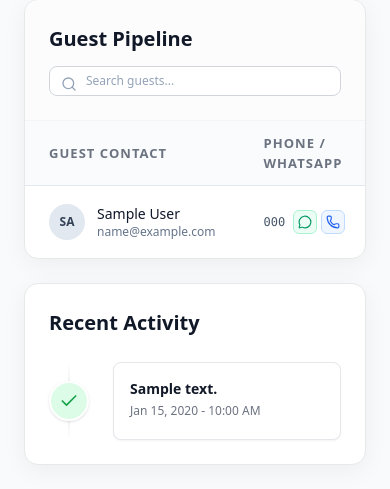
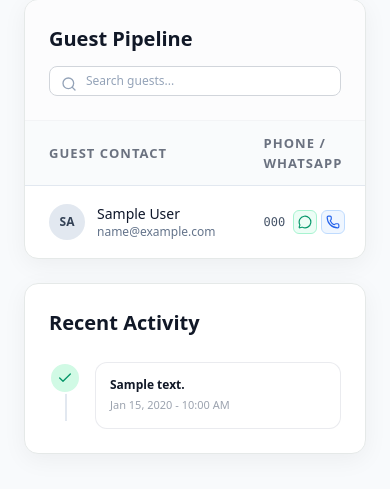
Before and after one commit to AimaKoraki/toastmasters-crm, a FastAPI app: template app/templates/index.html in a window 390 px wide. Shown: the part 1269-1758 px from the top of the page. After the commit the page ends 1723 px from the top, so only its background shows below. Run offline with FastAPI, Linux system fonts and the light colour scheme; the template is opened without the code that fills it: most values are stand-ins (such as "Sample title", 1, 10 or a date in 2020); some libraries are stand-ins or nearby versions.

Commit message:
fix(ui): resolve desktop viewport overflow, sidebar activity feed layout, and modal responsive scroll

```diff
--- a/app/templates/base.html
+++ b/app/templates/base.html
@@ -204,7 +204,7 @@
     <!-- ============================================================ -->
     <!-- MAIN BODY AREA                                                -->
     <!-- ============================================================ -->
-    <main class="w-full {% if request.session.get('authenticated') %}md:ml-64{% endif %} flex-1 bg-slate-50 min-h-screen flex flex-col">
+    <main class="{% if request.session.get('authenticated') %}md:ml-64{% endif %} flex-1 min-w-0 bg-slate-50 min-h-screen flex flex-col">
 
         {% if request.session.get("authenticated") %}
         <!-- Dynamic Top Bar (Desktop) — updates on navigation -->
--- a/app/templates/index.html
+++ b/app/templates/index.html
@@ -38,7 +38,7 @@
                 <!-- MAIN COLUMN (Left / 8 cols) -->
                 <div class="lg:col-span-8 space-y-6">
 
-                    <div class="grid grid-cols-1 lg:grid-cols-2 gap-6">
+                    <div class="grid grid-cols-1 xl:grid-cols-2 gap-6">
                         <!-- Upcoming Meeting Card -->
                         <section class="card bg-[#1e293b] text-white overflow-hidden relative">
                             <!-- Decorative background element -->
@@ -211,19 +211,19 @@
                     <section class="card card-hover p-6 h-full">
                         <h2 class="text-[20px] font-semibold text-gray-900 mb-6">Recent Activity</h2>
 
-                        <div class="space-y-6 relative before:absolute before:inset-0 before:ml-5 before:-translate-x-px md:before:mx-auto md:before:translate-x-0 before:h-full before:w-0.5 before:bg-gradient-to-b before:from-transparent before:via-gray-200 before:to-transparent">
+                        <div class="space-y-4 relative before:absolute before:top-2 before:bottom-2 before:left-4 before:w-0.5 before:bg-slate-200">
                             {% for act in recent_activities %}
-                            <div class="relative flex items-center justify-between md:justify-normal md:odd:flex-row-reverse group is-active">
-                                <div class="flex items-center justify-center w-10 h-10 rounded-full border-2 border-white bg-green-100 text-green-600 shadow shrink-0 md:order-1 md:group-odd:-translate-x-1/2 md:group-even:translate-x-1/2">
-                                    <i data-lucide="check" class="w-5 h-5"></i>
+                            <div class="relative flex items-start gap-3.5 group">
+                                <div class="w-8 h-8 rounded-full bg-emerald-100 text-emerald-600 flex items-center justify-center shrink-0 border-2 border-white shadow-xs z-10">
+                                    <i data-lucide="check" class="w-4 h-4"></i>
                                 </div>
-                                <div class="w-[calc(100%-4rem)] md:w-[calc(50%-2.5rem)] p-4 rounded-lg border border-gray-200 bg-white shadow-sm hover:shadow-md transition">
-                                    <div class="mb-1 text-sm font-semibold text-gray-900">{{ act.text }}</div>
-                                    <time class="block mb-1 text-xs font-normal text-gray-500">{{ act.parsed_time.strftime('%b %d, %Y - %I:%M %p') if act.parsed_time else act.timestamp }}</time>
+                                <div class="flex-1 p-3.5 rounded-xl border border-gray-200/80 bg-white shadow-2xs hover:shadow-xs transition">
+                                    <div class="text-xs font-semibold text-gray-900 leading-snug">{{ act.text }}</div>
+                                    <time class="block text-[11px] text-gray-400 mt-1">{{ act.parsed_time.strftime('%b %d, %Y - %I:%M %p') if act.parsed_time else act.timestamp }}</time>
                                 </div>
                             </div>
                             {% else %}
-                            <div class="text-sm text-gray-500 text-center py-4">No recent activity found.</div>
+                            <div class="text-xs text-gray-500 text-center py-6">No recent activity found.</div>
                             {% endfor %}
                         </div>
                     </section>
--- a/app/templates/partials/export_modal.html
+++ b/app/templates/partials/export_modal.html
@@ -1,6 +1,6 @@
 <!-- Export Report Modal -->
 <div id="export-report-modal" class="fixed inset-0 bg-slate-900/60 backdrop-blur-sm flex items-center justify-center z-50 p-4">
-    <div class="bg-white p-6 rounded-[16px] w-full max-w-md shadow-2xl border border-slate-100 transform transition-all">
+    <div class="bg-white p-6 rounded-[16px] w-full max-w-md max-h-[90vh] overflow-y-auto shadow-2xl border border-slate-100 transform transition-all">
         <!-- Modal Header -->
         <div class="flex justify-between items-center mb-5 pb-3 border-b border-slate-100">
             <div class="flex items-center gap-2">
--- a/app/templates/partials/meeting_modal.html
+++ b/app/templates/partials/meeting_modal.html
@@ -1,6 +1,6 @@
 <!-- Add Meeting Modal (Loaded via Quick Action or HTMX) -->
 <div id="add-meeting-modal-standalone" class="fixed inset-0 bg-slate-900/60 backdrop-blur-sm flex items-center justify-center z-50 p-4">
-    <div class="bg-white p-6 rounded-[16px] w-full max-w-md shadow-2xl border border-slate-100 transform transition-all">
+    <div class="bg-white p-6 rounded-[16px] w-full max-w-md max-h-[90vh] overflow-y-auto shadow-2xl border border-slate-100 transform transition-all">
         <div class="flex justify-between items-center mb-5 pb-3 border-b border-slate-100">
             <div class="flex items-center gap-2">
                 <div class="w-8 h-8 rounded-lg bg-blue-50 text-blue-600 flex items-center justify-center">
--- a/app/templates/partials/member_edit_modal.html
+++ b/app/templates/partials/member_edit_modal.html
@@ -1,6 +1,6 @@
 <!-- Standalone Edit Member Modal (Loaded via HTMX into #modal-container) -->
 <div id="edit-member-modal-standalone" class="fixed inset-0 bg-slate-900/60 backdrop-blur-sm flex items-center justify-center z-50 p-4">
-    <div class="bg-white p-6 rounded-[16px] w-full max-w-md shadow-2xl border border-slate-100 transform transition-all">
+    <div class="bg-white p-6 rounded-[16px] w-full max-w-md max-h-[90vh] overflow-y-auto shadow-2xl border border-slate-100 transform transition-all">
         <div class="flex justify-between items-center mb-5 pb-3 border-b border-slate-100">
             <div class="flex items-center gap-2">
                 <div class="w-8 h-8 rounded-lg bg-blue-50 text-blue-600 flex items-center justify-center">
--- a/app/templates/partials/member_modal.html
+++ b/app/templates/partials/member_modal.html
@@ -1,6 +1,6 @@
 <!-- Standalone Add Member Modal (Loaded via HTMX into #modal-container) -->
 <div id="add-member-modal-standalone" class="fixed inset-0 bg-slate-900/60 backdrop-blur-sm flex items-center justify-center z-50 p-4">
-    <div class="bg-white p-6 rounded-[16px] w-full max-w-md shadow-2xl border border-slate-100 transform transition-all">
+    <div class="bg-white p-6 rounded-[16px] w-full max-w-md max-h-[90vh] overflow-y-auto shadow-2xl border border-slate-100 transform transition-all">
         <div class="flex justify-between items-center mb-5 pb-3 border-b border-slate-100">
             <div class="flex items-center gap-2">
                 <div class="w-8 h-8 rounded-lg bg-blue-50 text-blue-600 flex items-center justify-center">
--- a/app/templates/partials/prospect_modal.html
+++ b/app/templates/partials/prospect_modal.html
@@ -1,6 +1,6 @@
 <!-- Add Prospect Modal (Loaded via Quick Action or HTMX) -->
 <div id="add-prospect-modal-standalone" class="fixed inset-0 bg-slate-900/60 backdrop-blur-sm flex items-center justify-center z-50 p-4">
-    <div class="bg-white p-6 rounded-[16px] w-full max-w-md shadow-2xl border border-slate-100 transform transition-all">
+    <div class="bg-white p-6 rounded-[16px] w-full max-w-md max-h-[90vh] overflow-y-auto shadow-2xl border border-slate-100 transform transition-all">
         <div class="flex justify-between items-center mb-5 pb-3 border-b border-slate-100">
             <div class="flex items-center gap-2">
                 <div class="w-8 h-8 rounded-lg bg-blue-50 text-blue-600 flex items-center justify-center">
--- a/app/templates/partials/prospects.html
+++ b/app/templates/partials/prospects.html
@@ -211,7 +211,7 @@
 
 <!-- ================= DYNAMIC STAGE UPDATE MODAL ================= -->
 <div id="update-stage-modal" class="hidden fixed inset-0 bg-slate-900/60 backdrop-blur-sm flex items-center justify-center z-50 p-4">
-    <div class="bg-white p-6 rounded-[16px] w-full max-w-md shadow-2xl border border-slate-100 transform transition-all">
+    <div class="bg-white p-6 rounded-[16px] w-full max-w-md max-h-[90vh] overflow-y-auto shadow-2xl border border-slate-100 transform transition-all">
         <div class="flex justify-between items-center mb-5 pb-3 border-b border-slate-100">
             <div class="flex items-center gap-2">
                 <div class="w-8 h-8 rounded-lg bg-amber-50 text-amber-600 flex items-center justify-center">
--- a/app/templates/partials/role_assign_modal.html
+++ b/app/templates/partials/role_assign_modal.html
@@ -1,6 +1,6 @@
 <!-- Standalone Assign Role Modal (Loaded via Quick Action or HTMX) -->
 <div id="assign-role-modal-standalone" class="fixed inset-0 bg-slate-900/60 backdrop-blur-sm flex items-center justify-center z-50 p-4">
-    <div class="bg-white p-6 rounded-[16px] w-full max-w-md shadow-2xl border border-slate-100 transform transition-all">
+    <div class="bg-white p-6 rounded-[16px] w-full max-w-md max-h-[90vh] overflow-y-auto shadow-2xl border border-slate-100 transform transition-all">
         <div class="flex justify-between items-center mb-5 pb-3 border-b border-slate-100">
             <div class="flex items-center gap-2">
                 <div class="w-8 h-8 rounded-lg bg-blue-50 text-blue-600 flex items-center justify-center">
--- a/app/templates/partials/roles.html
+++ b/app/templates/partials/roles.html
@@ -67,7 +67,7 @@
             <table class="w-full text-left text-sm text-gray-600" id="matrix-table">
                 <thead class="bg-slate-50 text-[12px] font-semibold uppercase tracking-[0.08em] text-slate-500 border-b border-slate-200 select-none">
                     <tr>
-                        <th class="px-5 py-3.5 sticky left-0 bg-slate-50 z-10 cursor-pointer hover:bg-slate-100/80 transition group" onclick="sortTable('matrix-table', 0, 'string')">
+                        <th class="px-5 py-3.5 sticky left-0 bg-slate-50 z-10 border-r border-slate-200 shadow-[2px_0_4px_-2px_rgba(0,0,0,0.08)] cursor-pointer hover:bg-slate-100/80 transition group" onclick="sortTable('matrix-table', 0, 'string')">
                             <span class="inline-flex items-center gap-1">Member <span class="sort-icon text-slate-300 group-hover:text-slate-500 text-xs">↕</span></span>
                         </th>
                         <th class="px-3 py-3.5 text-center cursor-pointer hover:bg-slate-100/80 transition group" onclick="sortTable('matrix-table', 1, 'number')">
@@ -85,7 +85,7 @@
                     {% for row in matrix %}
                     <tr class="hover:bg-slate-50/70 transition-colors matrix-row">
                         <!-- Member Name & Avatar (Sticky Left Column) -->
-                        <td class="px-5 py-3.5 sticky left-0 bg-white z-10 border-r border-slate-100" data-sort-val="{{ row.full_name }}">
+                        <td class="px-5 py-3.5 sticky left-0 bg-white z-10 border-r border-slate-200 shadow-[2px_0_4px_-2px_rgba(0,0,0,0.06)]" data-sort-val="{{ row.full_name }}">
                             <div class="flex items-center space-x-3">
                                 <div class="w-8 h-8 rounded-full bg-slate-100 text-slate-700 font-bold text-xs flex items-center justify-center shrink-0 border border-slate-200 shadow-sm">
                                     {{ row.full_name[:2].upper() }}
```
